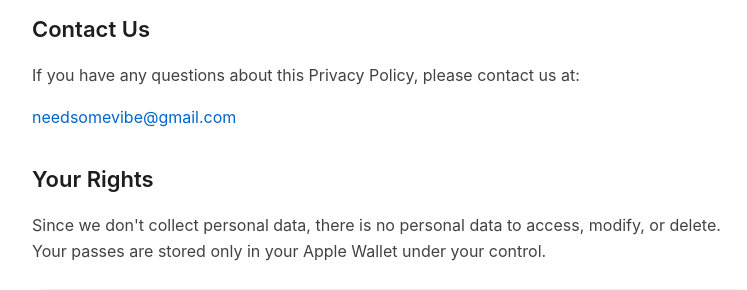
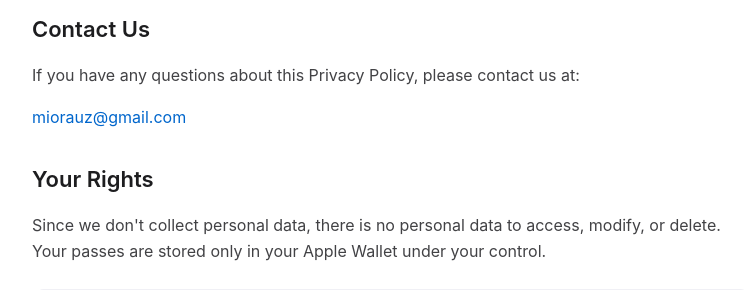
Before and after one commit to needsomevibe/PassCard, a Flask app: page /privacy in a window 1280 px wide. Shown: the part 1787-2077 px from the top of the page, without its empty margins (248-995 px from the left). Run offline with Flask 3, Linux system fonts and the light colour scheme.

Commit message:
Update contact email in privacy policy and support pages from needsomevibe@gmail.com to miorauz@gmail.com

```diff
--- a/FlaskServer/app.py
+++ b/FlaskServer/app.py
@@ -142,7 +142,7 @@ def privacy_policy():
         <h2>Server Communication</h2>
         <p>The app communicates with our server solely to generate signed Apple Wallet passes. This process is encrypted using HTTPS and does not store any personal data.</p>
         <h2>Contact</h2>
-        <p>Questions? Email us at <a href="mailto:needsomevibe@gmail.com">needsomevibe@gmail.com</a></p>
+        <p>Questions? Email us at <a href="mailto:miorauz@gmail.com">miorauz@gmail.com</a></p>
         </body></html>
         '''
 
@@ -160,7 +160,7 @@ def support():
         <style>body{font-family:-apple-system,sans-serif;max-width:800px;margin:0 auto;padding:40px 20px;line-height:1.6}h1{color:#1d1d1f}h2{margin-top:30px}.contact{background:linear-gradient(135deg,#667eea,#764ba2);color:white;padding:30px;border-radius:16px;text-align:center;margin:20px 0}.contact a{color:white;font-size:18px}.faq{background:#f5f5f7;padding:20px;border-radius:12px;margin:15px 0}h3{margin-bottom:8px}</style></head>
         <body>
         <h1>🎫 PassCard Support</h1>
-        <div class="contact"><h3>📧 Contact Us</h3><a href="mailto:needsomevibe@gmail.com">needsomevibe@gmail.com</a><p style="margin-top:10px;opacity:0.9">We typically respond within 24 hours</p></div>
+        <div class="contact"><h3>📧 Contact Us</h3><a href="mailto:miorauz@gmail.com">miorauz@gmail.com</a><p style="margin-top:10px;opacity:0.9">We typically respond within 24 hours</p></div>
         <h2>FAQ</h2>
         <div class="faq"><h3>How do I create a pass?</h3><p>Tap "+" on the main screen, fill in details, and tap "Add to Wallet".</p></div>
         <div class="faq"><h3>Can I edit a pass?</h3><p>Yes! Tap any saved pass and then tap "Edit" to modify it.</p></div>
--- a/FlaskServer/templates/privacy.html
+++ b/FlaskServer/templates/privacy.html
@@ -151,7 +151,7 @@
 
         <h2>Contact Us</h2>
         <p>If you have any questions about this Privacy Policy, please contact us at:</p>
-        <p><a href="mailto:needsomevibe@gmail.com">needsomevibe@gmail.com</a></p>
+        <p><a href="mailto:miorauz@gmail.com">miorauz@gmail.com</a></p>
 
         <h2>Your Rights</h2>
         <p>Since we don't collect personal data, there is no personal data to access, modify, or delete. Your passes are stored only in your Apple Wallet under your control.</p>
--- a/FlaskServer/templates/support.html
+++ b/FlaskServer/templates/support.html
@@ -115,7 +115,7 @@
 
         <div class="contact-card">
             <h3>📧 Contact Us</h3>
-            <a href="mailto:needsomevibe@gmail.com">needsomevibe@gmail.com</a>
+            <a href="mailto:miorauz@gmail.com">miorauz@gmail.com</a>
             <p style="margin-top: 12px; font-size: 14px; opacity: 0.9;">We typically respond within 24 hours</p>
         </div>
 
```
